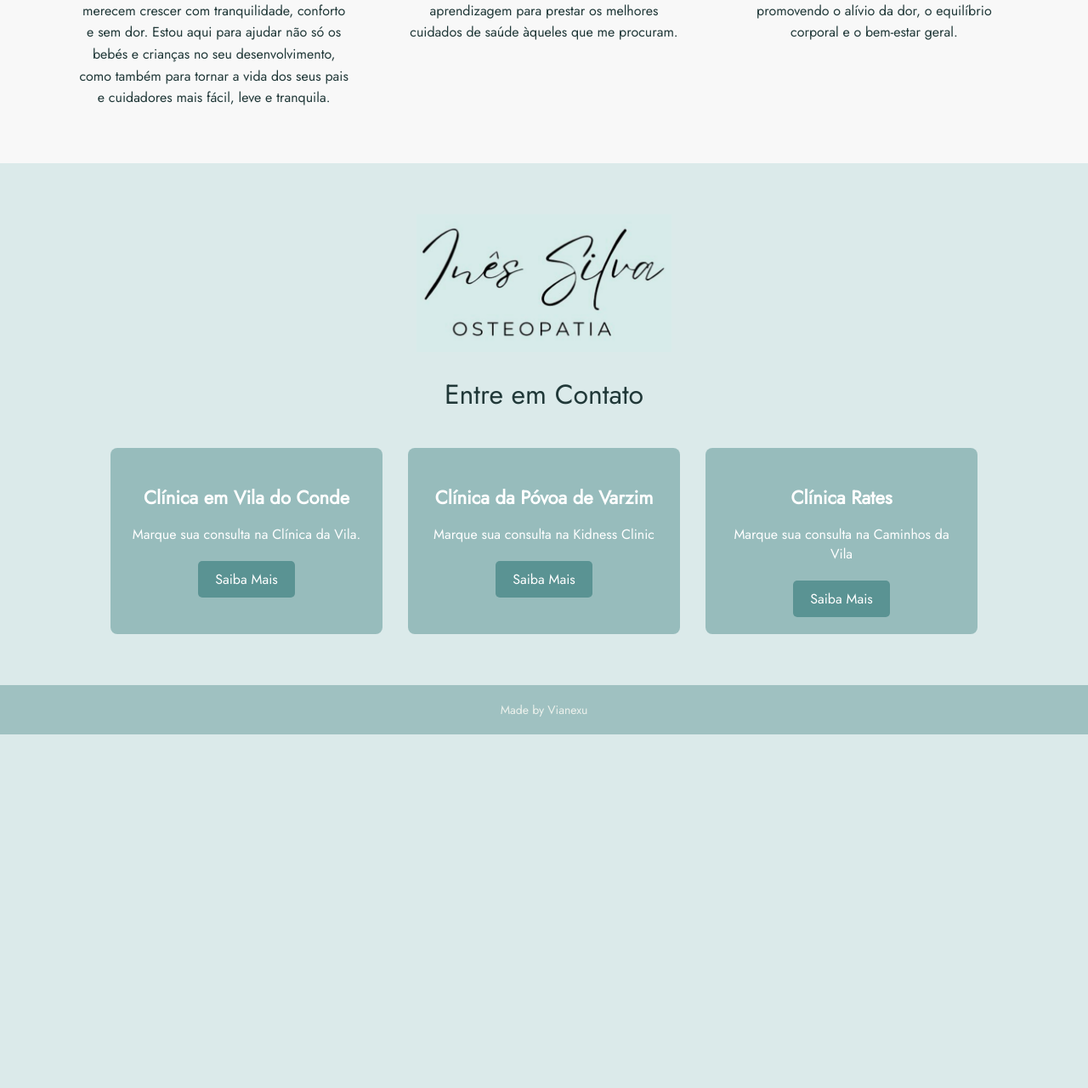
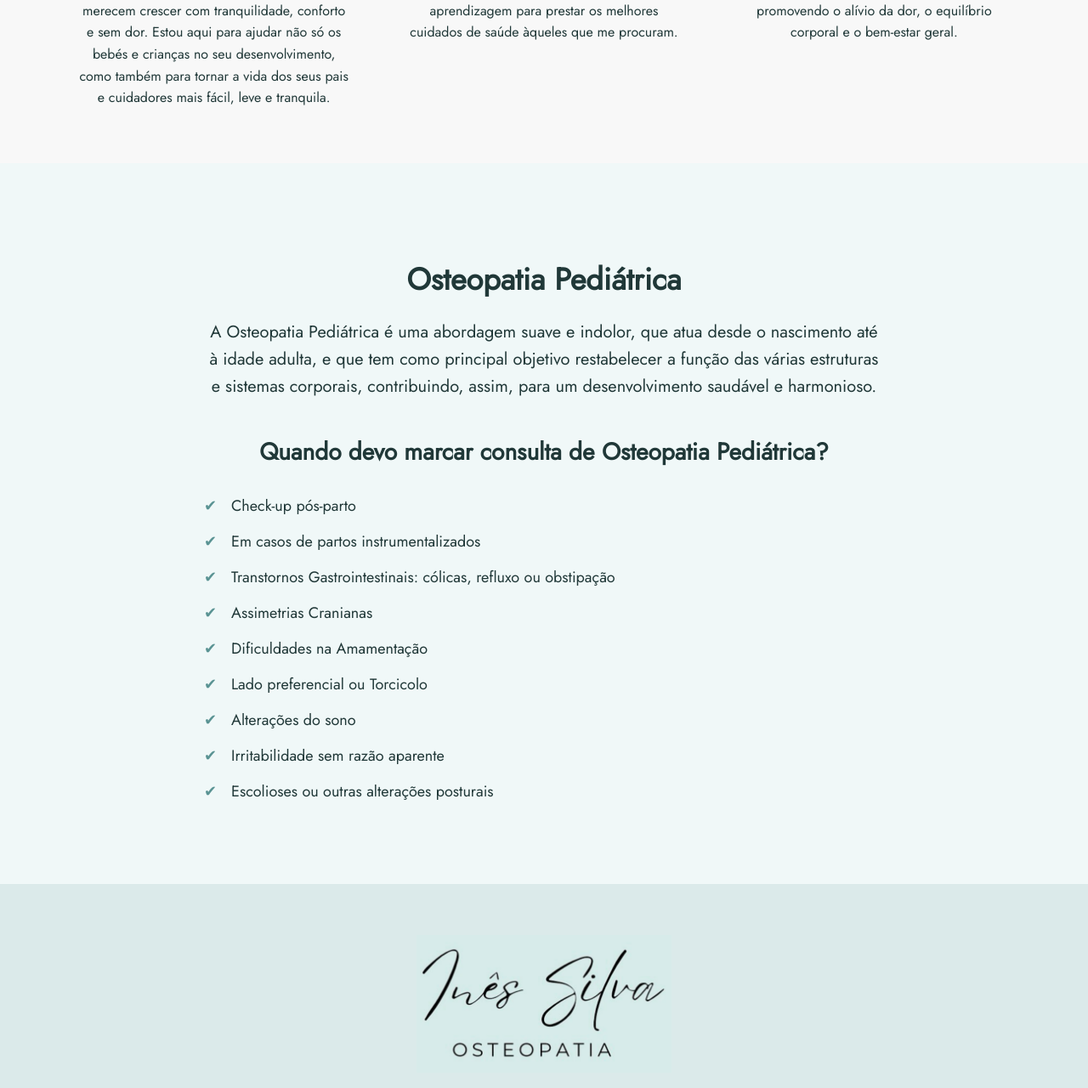
Before and after one commit to WOH2021/inesosteopata, a PHP site: page / in a window 1280 px wide. Shown: the part 1551-2831 px from the top of the page at 85% size. Before the commit the page ends 2415 px from the top, so only its background shows below. Run offline with PHP 8.4, Linux system fonts and the light colour scheme.

Commit message:
added space about osteopatia pediatrica bellow the about section. Changed bg from about

```diff
--- a/index.html
+++ b/index.html
@@ -64,7 +64,28 @@ Estou aqui para ajudar não só os bebés e crianças no seu desenvolvimento, co
         <p>Acompanho bebés desde o nascimento e ao longo do seu desenvolvimento, atuando também em contexto hospitalar, clínico e desportivo. Trato pessoas de todas as idades, promovendo o alívio da dor, o equilíbrio corporal e o bem-estar geral.</p>
     </div>
 </div>
-
+<div id="pediatrica">
+  <div class="section-intro">
+    <h2>Osteopatia Pediátrica</h2>
+    <p>
+      A Osteopatia Pediátrica é uma abordagem suave e indolor, que atua desde o nascimento até à idade adulta, e que tem como principal objetivo restabelecer a função das várias estruturas e sistemas corporais, contribuindo, assim, para um desenvolvimento saudável e harmonioso.
+    </p>
+  </div>
+  <div class="reasons-container">
+    <h3>Quando devo marcar consulta de Osteopatia Pediátrica?</h3>
+    <ul class="reason-list">
+      <li>Check-up pós-parto</li>
+      <li>Em casos de partos instrumentalizados</li>
+      <li>Transtornos Gastrointestinais: cólicas, refluxo ou obstipação</li>
+      <li>Assimetrias Cranianas</li>
+      <li>Dificuldades na Amamentação</li>
+      <li>Lado preferencial ou Torcicolo</li>
+      <li>Alterações do sono</li>
+      <li>Irritabilidade sem razão aparente</li>
+      <li>Escolioses ou outras alterações posturais</li>
+    </ul>
+  </div>
+</div>
 <div id="contact">
     <!--<h3><img class="logo" src="assets/images/ineslogo.png"> Ines Osteopata</h3>-->
     <img class="logo" src="assets/images/inesosteologo.png">
--- a/style.css
+++ b/style.css
@@ -15,6 +15,10 @@ header {
   background-color: #DBEAEA;
   display: flex;
   justify-content: flex-end;
+}
+
+#about {
+    background: #f8f8f8;
 }
 
 .social-icons a {
@@ -179,6 +183,59 @@ footer {
     font-size: 14px;
 }
 
+#pediatrica {
+  background: #f0f8f8;
+  color: #203838;
+  padding: 60px 20px;
+  text-align: center;
+}
+
+#pediatrica .section-intro {
+  max-width: 800px;
+  margin: 0 auto 40px auto;
+}
+
+#pediatrica h2 {
+  font-size: 32px;
+  margin-bottom: 20px;
+}
+
+#pediatrica p {
+  font-size: 18px;
+  line-height: 1.6;
+  color: #203838;
+}
+
+.reasons-container h3 {
+  font-size: 24px;
+  margin-bottom: 30px;
+  color: #203838;
+}
+
+.reason-list {
+  list-style: none;
+  padding: 0;
+  max-width: 800px;
+  margin: 0 auto;
+  text-align: left;
+}
+
+.reason-list li {
+  position: relative;
+  padding-left: 30px;
+  margin-bottom: 15px;
+  font-size: 16px;
+  line-height: 1.5;
+}
+
+.reason-list li::before {
+  content: "✔";
+  position: absolute;
+  left: 0;
+  color: #5a9393;
+  font-size: 16px;
+}
+
 /* Responsive Design */
 @media only screen and (max-width: 800px) {
 
@@ -244,6 +301,31 @@ footer {
     .contact-card { width: 100%; max-width: 300px; }
 }
 
+  #pediatrica {
+    padding: 40px 15px;
+  }
+
+  #pediatrica h2 {
+    font-size: 24px;
+  }
+
+  #pediatrica p {
+    font-size: 16px;
+  }
+
+  .reasons-container h3 {
+    font-size: 20px;
+  }
+
+  .reason-list li {
+    font-size: 14px;
+    padding-left: 24px;
+  }
+
+  .reason-list li::before {
+    font-size: 14px;
+  }
+
 @media only screen and (min-width: 801px) {
     .social-icons {
     display: flex;
@@ -307,3 +389,28 @@ footer {
     #contact h2 { font-size: 32px; }
     .contact-card { width: 280px; }
 }
+
+#pediatrica {
+    padding: 80px 40px;
+  }
+
+  #pediatrica h2 {
+    font-size: 36px;
+  }
+
+  #pediatrica p {
+    font-size: 20px;
+  }
+
+  .reasons-container h3 {
+    font-size: 28px;
+  }
+
+  .reason-list li {
+    font-size: 18px;
+    padding-left: 32px;
+  }
+
+  .reason-list li::before {
+    font-size: 18px;
+  }
```
